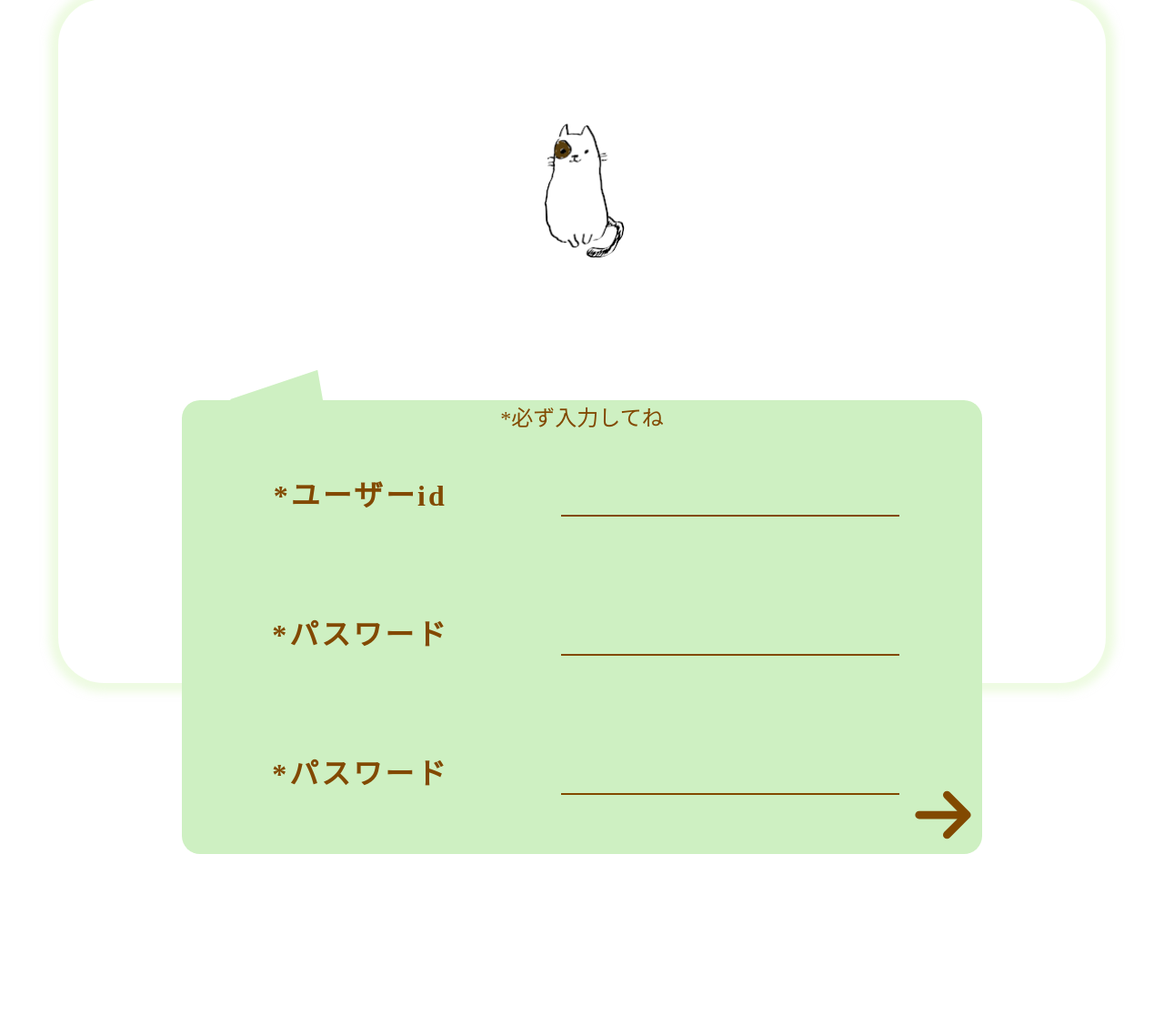
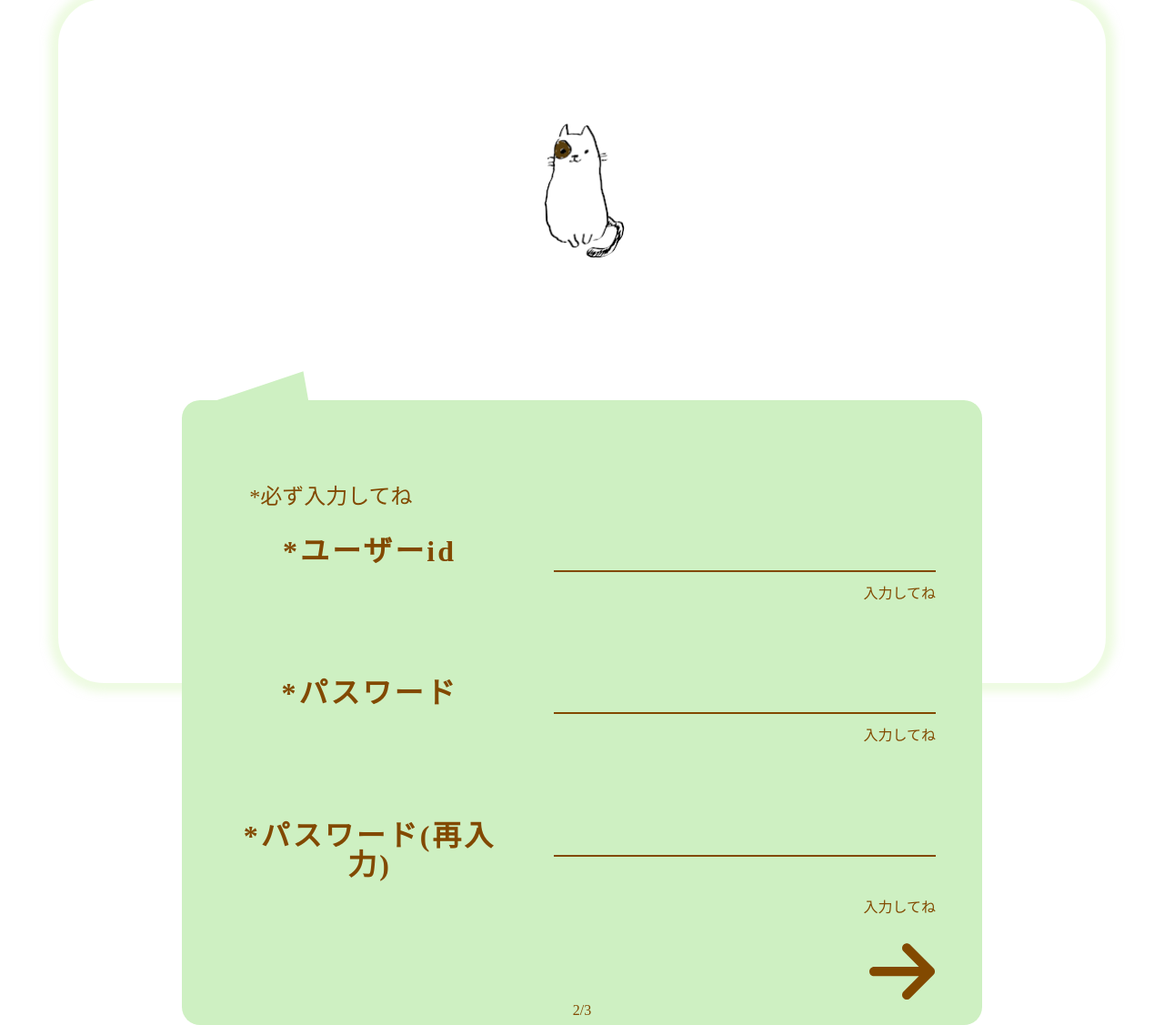
Before and after one commit to mitraYou/temporaly, a PHP site: page /src/input_data.html in a window 1280 px wide. Shown: the part 65-1192 px from the top of the page at 91% size. Before the commit the page ends 1004 px from the top, so only its background shows below. Run offline with PHP 8.4, Linux system fonts and the light colour scheme.

Commit message:
一旦登録ページ完成

```diff
--- a/src/css/consultation.css
+++ b/src/css/consultation.css
@@ -103,8 +103,8 @@ img.cat{
     font-size: 70px;
 }
 svg{
-    width: 70px;
-    height: 70px;
+    width:100%;
+    height:100%;
     fill:#824900;
 }
 button{
@@ -667,7 +667,7 @@ button.btn {
     display: table;
   }
   /* 吹き出し */
-  #question {
+.input_data {
     display: inline-block;
     position: relative;
     margin: 0 10px 0 0;
@@ -679,12 +679,10 @@ button.btn {
     font-size: 30px;
     text-align: center;
     /* 中央ぞろえ */
-    display: table-cell;
-    vertical-align: middle;
 
   }
   /* 吹き出しの△のとこ */
-  #question:after {
+.input_data:after {
     content: "";
     position: absolute;
     bottom: 4%;
@@ -699,36 +697,102 @@ button.btn {
   }
 
 .input_Button{
-    bottom: 0;
-    right: 0;
+    bottom: 5%;
+    right: 5%;
     /* background-color: salmon; */
     position: absolute;
+    width: 10%;
+    height: 10%;
+    /* background-color: darkblue; */
 }
 
-#question input{
+.input_data input{
     border-bottom: 2px solid #824900;
+    text-align: center;
+    /* background-color: darkcyan; */
+    width: 90%;
 }
+
 .kakuninn{
     /* background-color: darkcyan; */
+    margin: 10% 5% 5% 5%;
 }
-#question table{
+.table{
     width: 100%;
     color: #824900;
+    /* background-color: darkgray; */
 }
-#question th{
+.input_data th{
     width: 40%;
     /* background-color: #000; */
     letter-spacing: 3px;
     font-size: 32px;
-    padding: 7% 0;
+    padding: 4% 0;
 }
-#question td{
+/* #question td{
     padding:  7% 0;
-}
-#question form{
-    margin: 0 3%;
-}
+} */
+/* .input_data form{
+    margin: 0 3% 5% 3%;
+} */
 .form_check{
     font-size: 24px;
     color: #824900;
+    text-align: left;
+    margin-left: 3%;
+    bottom: 0;
+    margin-top: 5%;
+    /* background-color: salmon; */
 }
+.table_check{
+    /* background-color: darkgreen; */
+    top: 0;
+    height: auto;
+    line-height:0;
+    width: 10%;
+}
+.table_check td{
+    text-align: right;
+    font-size: 16px;
+    /* background-color: darkgreen; */
+    /* line-height: 30px; */
+
+}
+.table_tr td{
+    /* background-color: darkcyan; */
+    text-align: right;
+}
+/* .input_question{
+    background-color: darkmagenta;
+
+} */
+.input_question p{
+    text-align: right;
+    font-size: 16px;
+}
+.data h2{
+    font-size: 46px;
+    /* background-color: darkcyan; */
+    margin-top: 20%;
+    color: #824900;
+}
+.data p{
+    font-size: 16px;
+    color: #824900;
+    text-align: right;
+    padding-right: 5%;
+}
+.data{
+    /* background-color: darkmagenta; */
+    margin: 15% 5%;
+}
+.data input[type="text"]{
+    height: 100px;
+    margin-top: 30%;
+}
+.input_kazu{
+    font-size: 16px;
+    color: #824900;
+    margin: 0;
+    padding: 0;
+}
--- a/src/input_data.html
+++ b/src/input_data.html
@@ -24,17 +24,20 @@
       <div class="input_hukidasi">
         <div class="input_comment">
 
-          <div id="question">
+          <div id="question" class="input_data">
             <!-- phpにデータ送ってからdataに推移予定 -->
             <div class="kakuninn">
               <p class="form_check">
                 *必ず入力してね
               </p>
             <form action="input_name.html">
-              <table>
-                <tr><th>*ユーザーid</th><td><input type="text" name="user_name" id="user_name"></td></tr>
-                <tr><th>*パスワード</th><td><input type="password" name="password" id="password"></td></tr>
-                <tr><th>*パスワード</th><td><input type="password" name="password_check" id="password_check"></td></tr>
+              <table class="table">
+                <tr class="table_tr"><th>*ユーザーid</th><td><input type="text" name="user_name" id="user_name"></td></tr>
+                <tr class="table_check"><th><td>入力してね</td></th></tr>
+                <tr class="table_tr"><th>*パスワード</th><td><input type="password" name="password" id="password"></td></tr>
+                <tr class="table_check"><th><td>入力してね</td></th></tr>
+                <tr  class="table_tr"><th>*パスワード(再入力)</th><td><input type="password" name="password_check" id="password_check"></td></tr>
+                <tr class="table_check"><th></th><td>入力してね</td></tr>
               </table>
 
               <!-- <input type="submit" value=""> -->
@@ -49,6 +52,9 @@
           </div>
         </form>
       </div>
+
+         <!-- 現在地出したい -->
+         <div id="kazu" class="input_kazu">2/3</div>
             <!-- <div class="question" id="question"></div> -->
         </div>
 
@@ -61,8 +67,7 @@
 
 
 
-      <!-- 現在地出したい -->
-      <div id="kazu" class="kazu"></div>
+
 
 
 
```
Also changed, not shown: src/input_name.html (+14 -6 lines), src/input_partner.html (+12 -4 lines).
